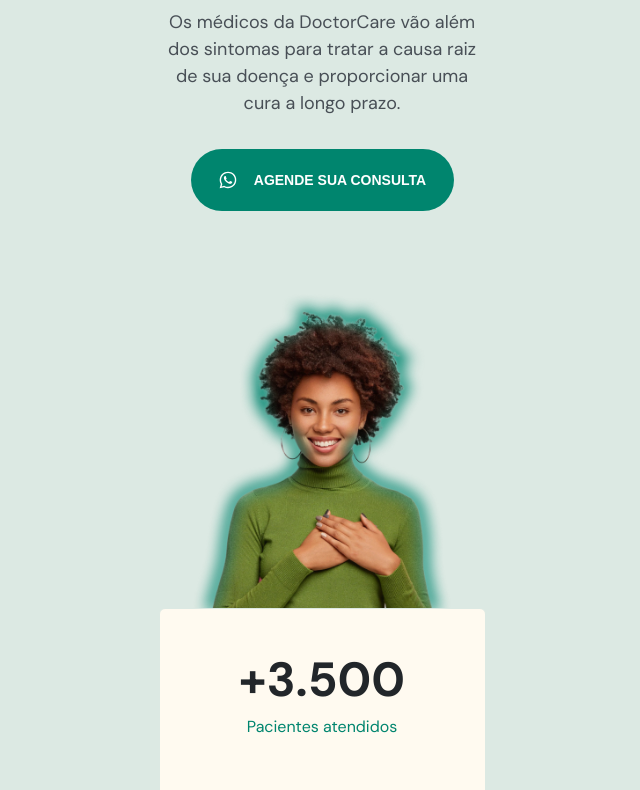
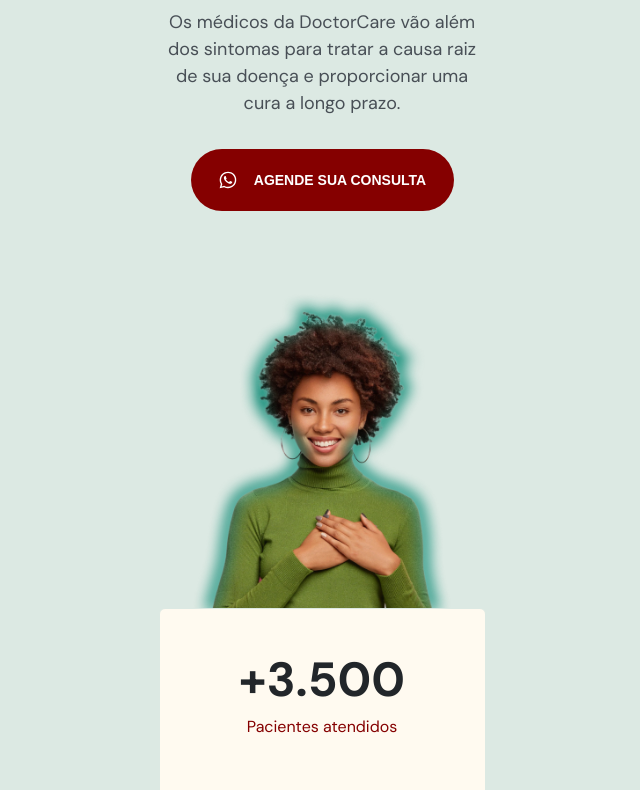
Before and after one commit to ClaudioJunior141/DoctorCare, a plain HTML site: page NLW/index.html in a window 1280 px wide. Shown: the part 298-1088 px from the top of the page, without its empty margins (318-958 px from the left). Drawn offline with nearby package versions, Linux system fonts and the light colour scheme.

Commit message:
changing primary color to red

```diff
--- a/NLW/style.css
+++ b/NLW/style.css
@@ -6,7 +6,7 @@
 }
 
 :root {
-  --primary-color: hsl(170, 100%, 26%);
+  --primary-color: hsl(0, 100%, 26%);
   --headline: hsl(210, 11%, 15%);
   --paragraph: hsl(210, 9%, 31%);
 
@@ -131,7 +131,6 @@ nav button {
   cursor: pointer;
 }
 
-
 /*=== MENU-EXPANDED =================================*/
 body.menu-expanded {
   overflow: hidden;
@@ -171,7 +170,6 @@ body.menu-expanded .menu {
 
   transition: transform 300ms;
   transform: translateY(0);
-
 }
 
 .menu ul:nth-child(1) {
@@ -229,8 +227,6 @@ body.menu-expanded .logo path {
 body.menu-expanded button path {
   stroke: white;
 }
-
-
 
 /*=== #HOME =================================*/
 #home {
```
